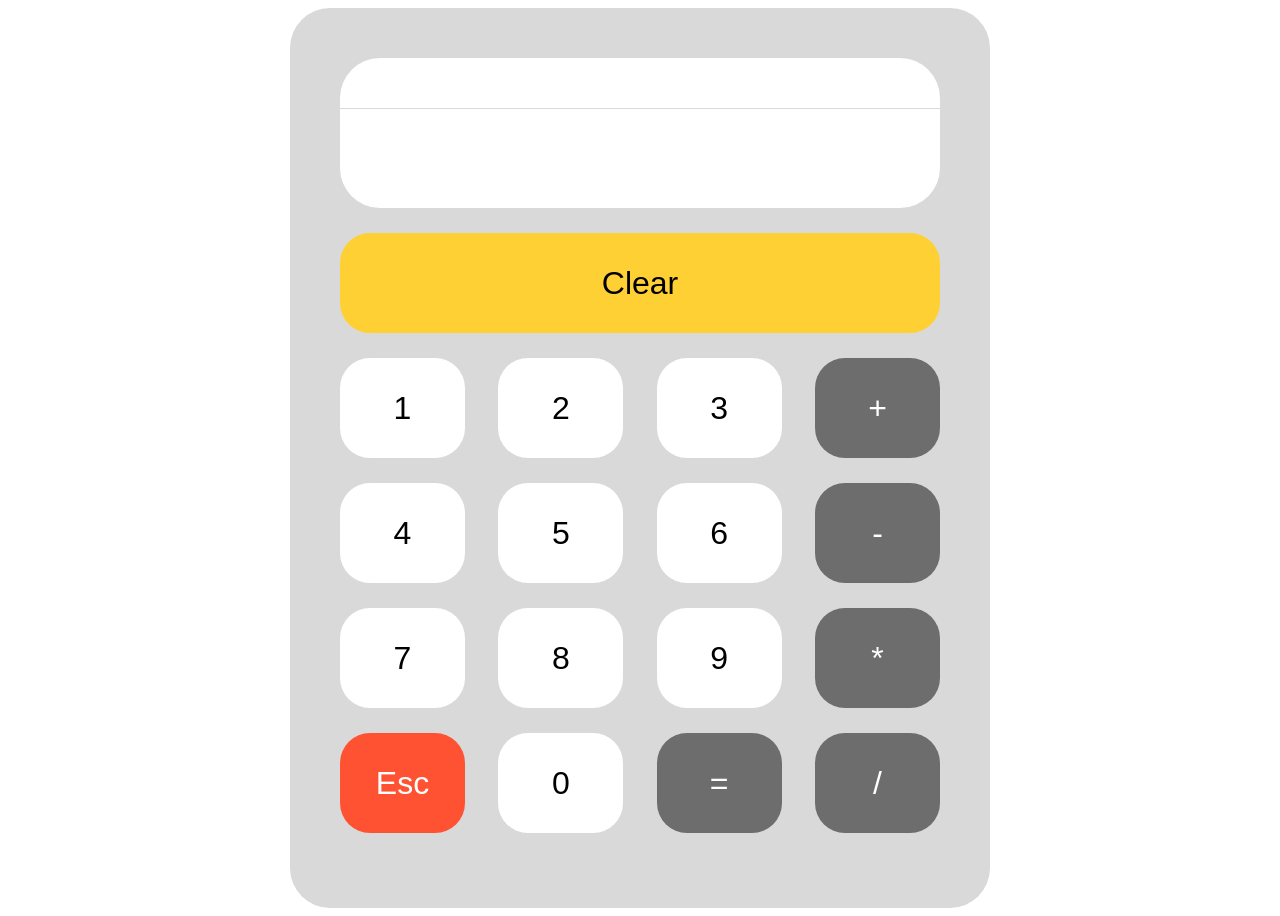
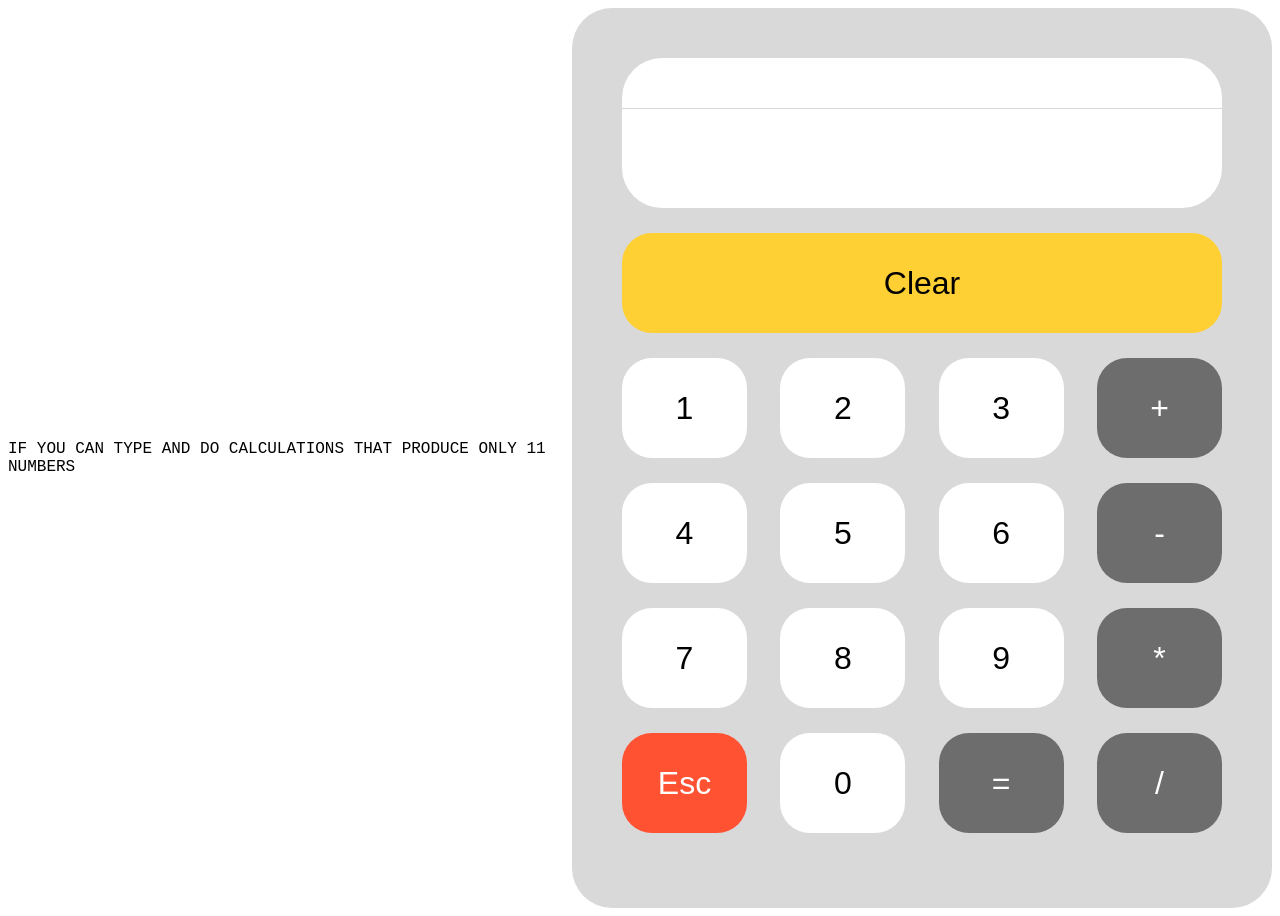
Before and after one commit to marbahi/odin-calculator, a plain HTML site: page index.html in a window 1280 px wide. Drawn offline with Linux system fonts and the light colour scheme.

Commit message:
Adding warning in page

```diff
--- a/index.html
+++ b/index.html
@@ -8,6 +8,7 @@
     <title>Calculator</title>
 </head>
 <body>
+    <p>IF YOU CAN TYPE AND DO CALCULATIONS THAT PRODUCE ONLY 11 NUMBERS</p>
     <div id="calculator">
         <div class="display small"></div>
         <div class="display big"></div>
```
